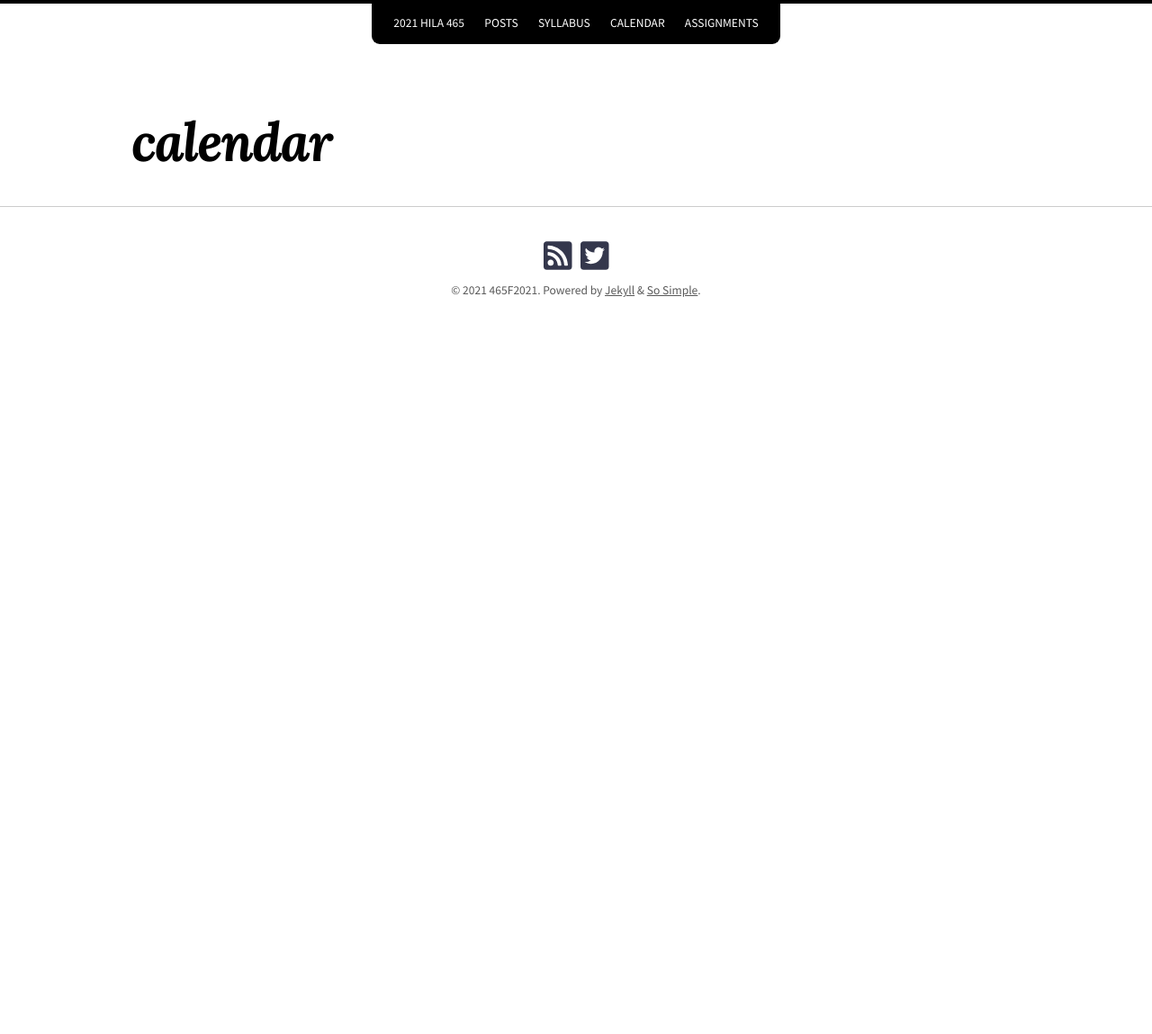
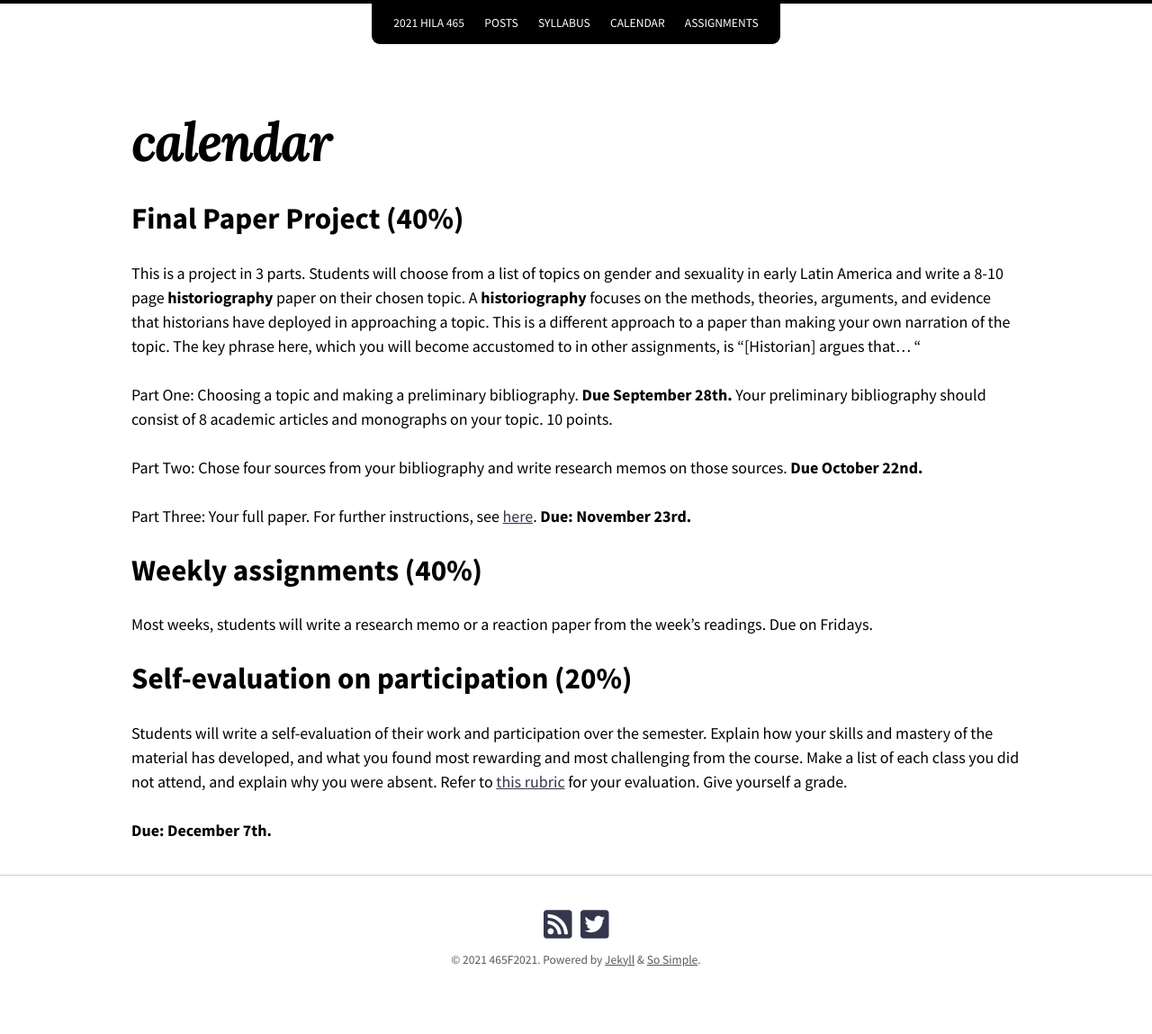
Before and after one commit to chadblack/465F2021, a Jekyll site: the page built from assignments.md, in a window 1280 px wide. Shown: the whole page at 90% size. Built offline with Jekyll 4.4.1, drawn with Linux system fonts in a browser that asks for light colours; nearby versions of some CDN libraries; before the commit the page ends 900 px from its top, so only the background shows below that.

Commit message:
assignments finished

```diff
--- a/assignments.md
+++ b/assignments.md
@@ -2,3 +2,39 @@
 title: calendar
 layout: page
 ---
+
+# Final Paper Project (40%)
+
+This is a project in 3 parts. Students will choose from a list of topics on
+gender and sexuality in early Latin America and write a 8-10 page
+**historiography** paper on their chosen topic. A **historiography** focuses on
+the methods, theories, arguments, and evidence that historians have deployed in
+approaching a topic. This is a different approach to a paper than making your
+own narration of the topic. The key phrase here, which you will become
+accustomed to in other assignments, is "[Historian] argues that... "
+
+Part One: Choosing a topic and making a preliminary bibliography. **Due
+September 28th.** Your preliminary bibliography should consist of 8 academic
+articles and monographs on your topic. 10 points.
+
+Part Two: Chose four sources from your bibliography and write research memos on
+those sources. **Due October 22nd.**
+
+Part Three: Your full paper. For further instructions, see [here](). **Due:
+November 23rd.**
+
+
+# Weekly assignments (40%)
+
+Most weeks, students will write a research memo or a reaction paper from the
+week's readings. Due on Fridays.
+
+# Self-evaluation on participation (20%)
+
+Students will write a self-evaluation of their work and participation over the
+semester. Explain how your skills and mastery of the material has developed,
+and what you found most rewarding and most challenging from the course.
+Make a list of each class you did not attend, and explain why you were absent.
+Refer to [this rubric]() for your evaluation. Give yourself a grade.
+
+**Due: December 7th.**
```
